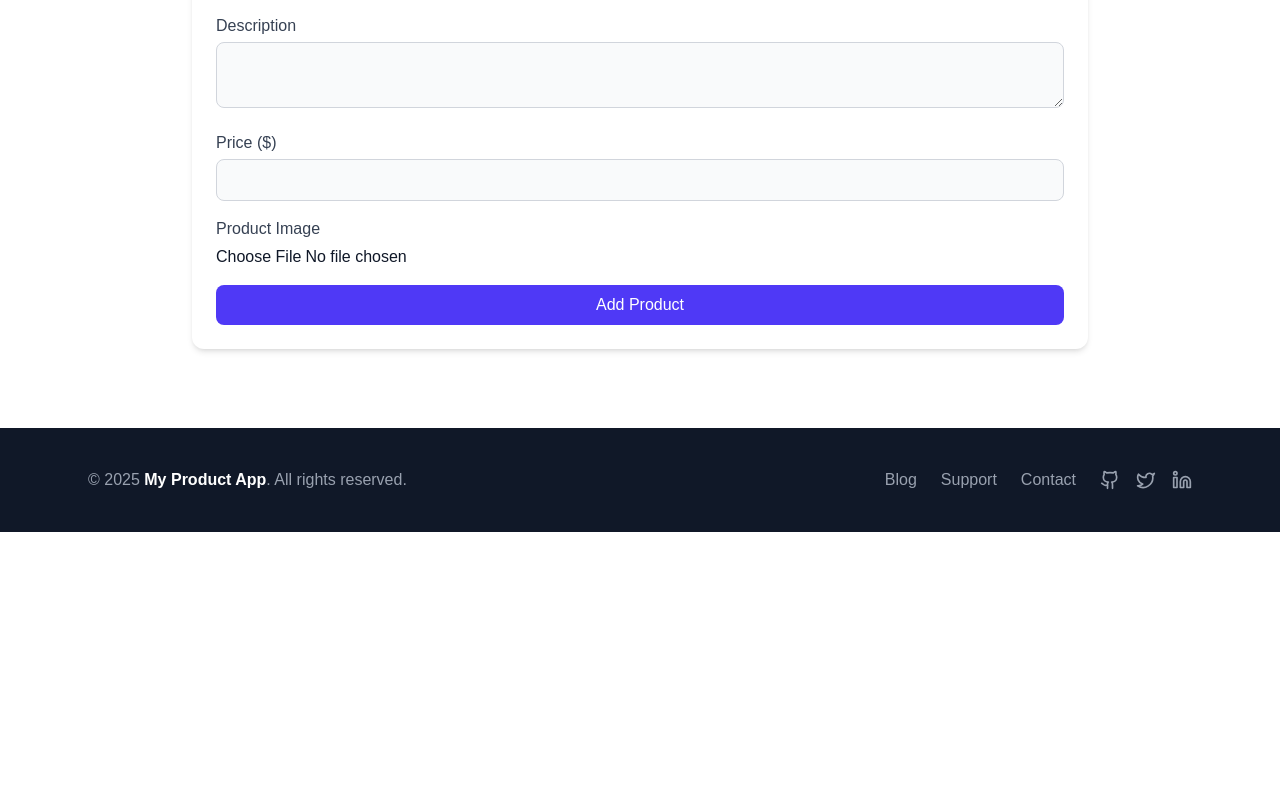
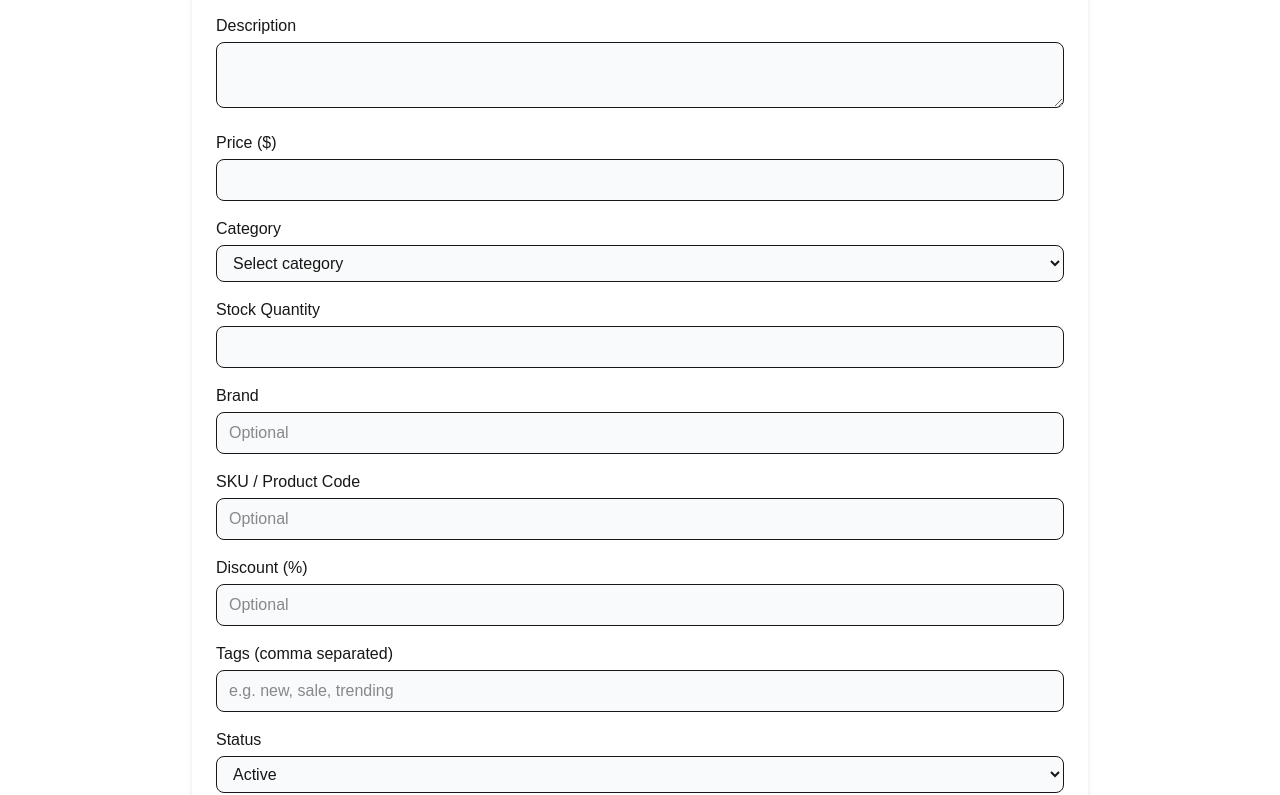
Before and after one commit to mahfuzarrahmanmunna/next-product-task, a Next.js app: page /add-product in a window 1280 px wide. Shown: the part 268-1063 px from the top of the page. Before the commit the page ends 800 px from the top, so only its background shows below. Built offline with nearby package versions, Linux system fonts and the light colour scheme.

Commit message:
added routes for add products

```diff
--- a/app/add-product/page.jsx
+++ b/app/add-product/page.jsx
@@ -3,10 +3,12 @@
 import { useState } from "react";
 import { useRouter } from "next/navigation";
 import { useForm } from "react-hook-form";
+import toast, { Toaster } from "react-hot-toast";
 
 const AddProductPage = () => {
     const router = useRouter();
     const [imageUploading, setImageUploading] = useState(false);
+    const [preview, setPreview] = useState(null);
 
     const {
         register,
@@ -17,7 +19,7 @@ const AddProductPage = () => {
 
     const onSubmit = async (data) => {
         if (!data.image[0]) {
-            alert("❌ Please select an image");
+            toast.error("❌ Please select an image");
             return;
         }
 
@@ -27,51 +29,59 @@ const AddProductPage = () => {
             const formData = new FormData();
             formData.append("image", data.image[0]);
 
-            // Upload image to ImgBB
+            // Upload image
             const res = await fetch(
-                `https://api.imgbb.com/1/upload?key=f2f3f75de26957d089ecdb402788644c`,
-                {
-                    method: "POST",
-                    body: formData,
-                }
+                `https://api.imgbb.com/1/upload?key=${process.env.NEXT_PUBLIC_IMGBB_API_KEY}`,
+                { method: "POST", body: formData }
             );
 
             const result = await res.json();
+            if (!result.success) throw new Error("Image upload failed");
+
             const imageUrl = result.data.url;
 
-            // Prepare final product data
+            // Final product data
             const productData = {
                 name: data.name,
                 description: data.description,
                 price: parseFloat(data.price),
                 image: imageUrl,
+                category: data.category,
+                stock: parseInt(data.stock),
+                brand: data.brand,
+                sku: data.sku,
+                discount: parseFloat(data.discount) || 0,
+                tags: data.tags ? data.tags.split(",").map((t) => t.trim()) : [],
+                status: data.status,
             };
 
-            // Send product data to your API
             const productRes = await fetch("/api/products", {
                 method: "POST",
                 headers: { "Content-Type": "application/json" },
                 body: JSON.stringify(productData),
             });
 
+            const responseData = await productRes.json();
+
             if (productRes.ok) {
-                alert("✅ Product added successfully!");
+                toast.success("✅ Product added successfully!");
                 reset();
+                setPreview(null);
                 router.push("/products");
             } else {
-                alert("❌ Failed to add product");
+                toast.error(`❌ ${responseData.message}`);
             }
         } catch (err) {
             console.error(err);
-            alert("❌ Image upload failed");
+            toast.error("❌ Something went wrong");
         } finally {
             setImageUploading(false);
         }
     };
 
     return (
-        <div className={`max-w-4xl mx-auto my-12 from-blue-50 to-blue-100 dark:from-gray-900 dark:to-gray-800`}>
-
+        <div className="max-w-4xl mx-auto my-12">
+            <Toaster position="top-center" />
             <h1 className="text-2xl font-bold mb-6 text-center text-gray-900 dark:text-gray-100">
                 Add New Product
             </h1>
@@ -82,43 +92,33 @@ const AddProductPage = () => {
             >
                 {/* Product Name */}
                 <div>
-                    <label className="block mb-1 font-medium text-gray-700 dark:text-gray-200">
-                        Product Name
-                    </label>
+                    <label className="block mb-1 font-medium">Product Name</label>
                     <input
                         type="text"
                         {...register("name", { required: "Product name is required" })}
-                        className="w-full border px-3 py-2 rounded-lg focus:ring focus:outline-none bg-gray-50 dark:bg-gray-700 text-gray-900 dark:text-gray-100 border-gray-300 dark:border-gray-600"
+                        className="w-full border px-3 py-2 rounded-lg bg-gray-50 dark:bg-gray-700"
                     />
-                    {errors.name && (
-                        <p className="text-red-500 text-sm mt-1">{errors.name.message}</p>
-                    )}
+                    {errors.name && <p className="text-red-500 text-sm">{errors.name.message}</p>}
                 </div>
 
                 {/* Description */}
                 <div>
-                    <label className="block mb-1 font-medium text-gray-700 dark:text-gray-200">
-                        Description
-                    </label>
+                    <label className="block mb-1 font-medium">Description</label>
                     <textarea
                         {...register("description", {
                             required: "Description is required",
                             minLength: { value: 10, message: "At least 10 characters" },
                         })}
-                        className="w-full border px-3 py-2 rounded-lg focus:ring focus:outline-none bg-gray-50 dark:bg-gray-700 text-gray-900 dark:text-gray-100 border-gray-300 dark:border-gray-600"
+                        className="w-full border px-3 py-2 rounded-lg bg-gray-50 dark:bg-gray-700"
                     />
                     {errors.description && (
-                        <p className="text-red-500 text-sm mt-1">
-                            {errors.description.message}
-                        </p>
+                        <p className="text-red-500 text-sm">{errors.description.message}</p>
                     )}
                 </div>
 
                 {/* Price */}
                 <div>
-                    <label className="block mb-1 font-medium text-gray-700 dark:text-gray-200">
-                        Price ($)
-                    </label>
+                    <label className="block mb-1 font-medium">Price ($)</label>
                     <input
                         type="number"
                         step="0.01"
@@ -126,26 +126,121 @@ const AddProductPage = () => {
                             required: "Price is required",
                             min: { value: 1, message: "Price must be at least $1" },
                         })}
-                        className="w-full border px-3 py-2 rounded-lg focus:ring focus:outline-none bg-gray-50 dark:bg-gray-700 text-gray-900 dark:text-gray-100 border-gray-300 dark:border-gray-600"
+                        className="w-full border px-3 py-2 rounded-lg bg-gray-50 dark:bg-gray-700"
                     />
-                    {errors.price && (
-                        <p className="text-red-500 text-sm mt-1">{errors.price.message}</p>
+                    {errors.price && <p className="text-red-500 text-sm">{errors.price.message}</p>}
+                </div>
+
+                {/* Category */}
+                <div>
+                    <label className="block mb-1 font-medium">Category</label>
+                    <select
+                        {...register("category", { required: "Category is required" })}
+                        className="w-full border px-3 py-2 rounded-lg bg-gray-50 dark:bg-gray-700"
+                    >
+                        <option value="">Select category</option>
+                        <option value="electronics">Electronics</option>
+                        <option value="clothing">Clothing</option>
+                        <option value="books">Books</option>
+                        <option value="accessories">Accessories</option>
+                    </select>
+                    {errors.category && (
+                        <p className="text-red-500 text-sm">{errors.category.message}</p>
                     )}
+                </div>
+
+                {/* Stock Quantity */}
+                <div>
+                    <label className="block mb-1 font-medium">Stock Quantity</label>
+                    <input
+                        type="number"
+                        {...register("stock", {
+                            required: "Stock quantity is required",
+                            min: { value: 0, message: "Stock cannot be negative" },
+                        })}
+                        className="w-full border px-3 py-2 rounded-lg bg-gray-50 dark:bg-gray-700"
+                    />
+                    {errors.stock && <p className="text-red-500 text-sm">{errors.stock.message}</p>}
+                </div>
+
+                {/* Brand */}
+                <div>
+                    <label className="block mb-1 font-medium">Brand</label>
+                    <input
+                        type="text"
+                        {...register("brand")}
+                        placeholder="Optional"
+                        className="w-full border px-3 py-2 rounded-lg bg-gray-50 dark:bg-gray-700"
+                    />
+                </div>
+
+                {/* SKU */}
+                <div>
+                    <label className="block mb-1 font-medium">SKU / Product Code</label>
+                    <input
+                        type="text"
+                        {...register("sku")}
+                        placeholder="Optional"
+                        className="w-full border px-3 py-2 rounded-lg bg-gray-50 dark:bg-gray-700"
+                    />
+                </div>
+
+                {/* Discount */}
+                <div>
+                    <label className="block mb-1 font-medium">Discount (%)</label>
+                    <input
+                        type="number"
+                        step="0.01"
+                        {...register("discount")}
+                        placeholder="Optional"
+                        className="w-full border px-3 py-2 rounded-lg bg-gray-50 dark:bg-gray-700"
+                    />
+                </div>
+
+                {/* Tags */}
+                <div>
+                    <label className="block mb-1 font-medium">Tags (comma separated)</label>
+                    <input
+                        type="text"
+                        {...register("tags")}
+                        placeholder="e.g. new, sale, trending"
+                        className="w-full border px-3 py-2 rounded-lg bg-gray-50 dark:bg-gray-700"
+                    />
+                </div>
+
+                {/* Status */}
+                <div>
+                    <label className="block mb-1 font-medium">Status</label>
+                    <select
+                        {...register("status", { required: "Status is required" })}
+                        className="w-full border px-3 py-2 rounded-lg bg-gray-50 dark:bg-gray-700"
+                    >
+                        <option value="active">Active</option>
+                        <option value="inactive">Inactive</option>
+                    </select>
                 </div>
 
                 {/* Image Upload */}
                 <div>
-                    <label className="block mb-1 font-medium text-gray-700 dark:text-gray-200">
-                        Product Image
-                    </label>
+                    <label className="block mb-1 font-medium">Product Image</label>
                     <input
                         type="file"
                         accept="image/*"
                         {...register("image", { required: "Image is required" })}
+                        onChange={(e) => {
+                            if (e.target.files[0]) {
+                                setPreview(URL.createObjectURL(e.target.files[0]));
+                            }
+                        }}
                         className="w-full text-gray-900 dark:text-gray-100"
                     />
-                    {errors.image && (
-                        <p className="text-red-500 text-sm mt-1">{errors.image.message}</p>
+                    {errors.image && <p className="text-red-500 text-sm">{errors.image.message}</p>}
+                    {preview && (
+                        <img
+                            src={preview}
+                            alt="Preview"
+                            className="mt-2 w-32 h-32 object-cover rounded-lg"
+                        />
                     )}
                 </div>
 
@@ -158,7 +253,7 @@ const AddProductPage = () => {
                     {isSubmitting || imageUploading ? "Adding..." : "Add Product"}
                 </button>
             </form>
-        </div >
+        </div>
     );
 };
 
```
Also changed, not shown: app/api/products/route.js (added, +29 -0 lines).
